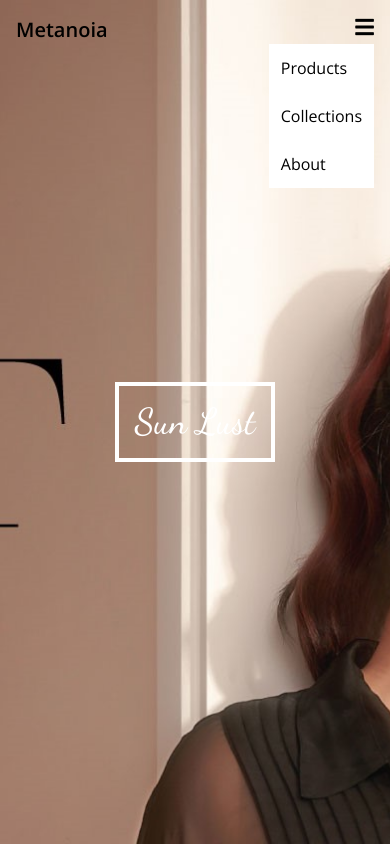
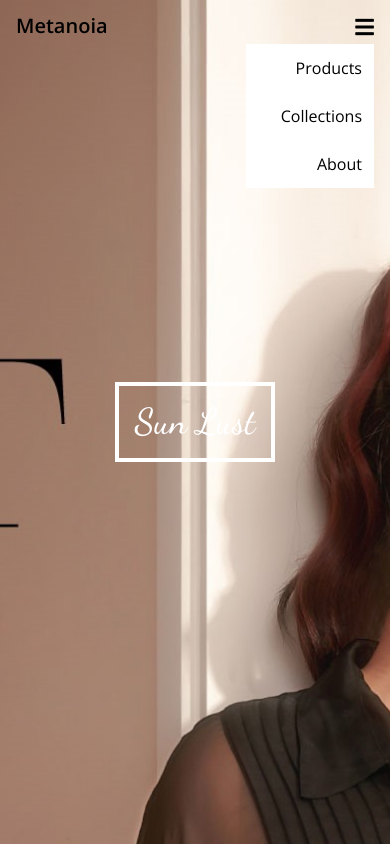
Before and after one commit to thanhleothanh/metanoiaClient, a Next.js app: page / in a window 390 px wide. Both pictures are taken after a click on the button 364 px from the left and 28 px from the top of the page. Shown: the top 844 px of the page. Built offline with nearby package versions, Linux system fonts and the light colour scheme.

Commit message:
in attempt to fix the safari bugs?

```diff
--- a/components/DropdownMenu.js
+++ b/components/DropdownMenu.js
@@ -41,7 +41,7 @@ const DropdownMenu = () => {
           transition: '0.5s',
         }}
       >
-        <div className='flex flex-col origin-top-right absolute right-0 w-68 mt-1 bg-white overflow-hidden font-medium'>
+        <div className='flex flex-col origin-top-right absolute right-0 w-32 mt-1 bg-white overflow-hidden font-medium text-right'>
           <Link href='/products'>
             <a className='p-3 hover:text-metanoiaYellow'>Products</a>
           </Link>
--- a/components/Navigation.js
+++ b/components/Navigation.js
@@ -8,7 +8,7 @@ export default function Navigation({ offsetY }) {
 
   return (
     <nav
-      className='flex justify-between fixed inset-0 z-20 w-full fixedHeader'
+      className='flex justify-between items-end fixed inset-0 z-20 w-full fixedHeader'
       style={{
         backgroundColor: `${
           offsetY !== undefined && offsetY === 0 ? 'transparent' : 'white'
--- a/pages/index.js
+++ b/pages/index.js
@@ -73,10 +73,11 @@ export default function Products() {
               You're beautiful!
             </h3>
             <div
-              className='squareImage relative max-w-2xl'
+              className='squareImage max-w-2xl'
               style={{
                 transform: `translate(-${offset / 80}px, 0px)`,
                 transition: `transform 0.5s`,
+                position: 'relative',
               }}
             >
               <ImageWithBlur
```
